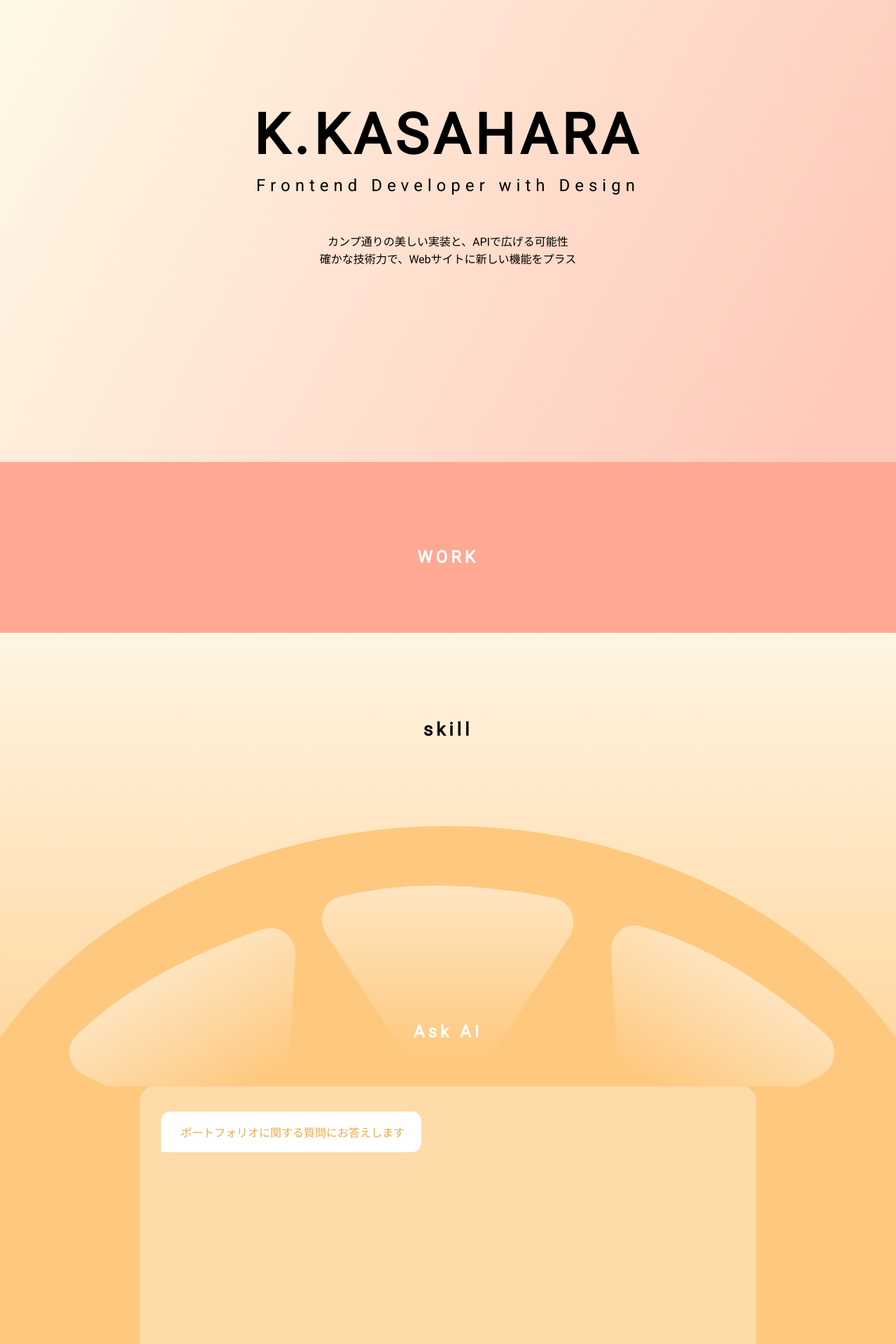
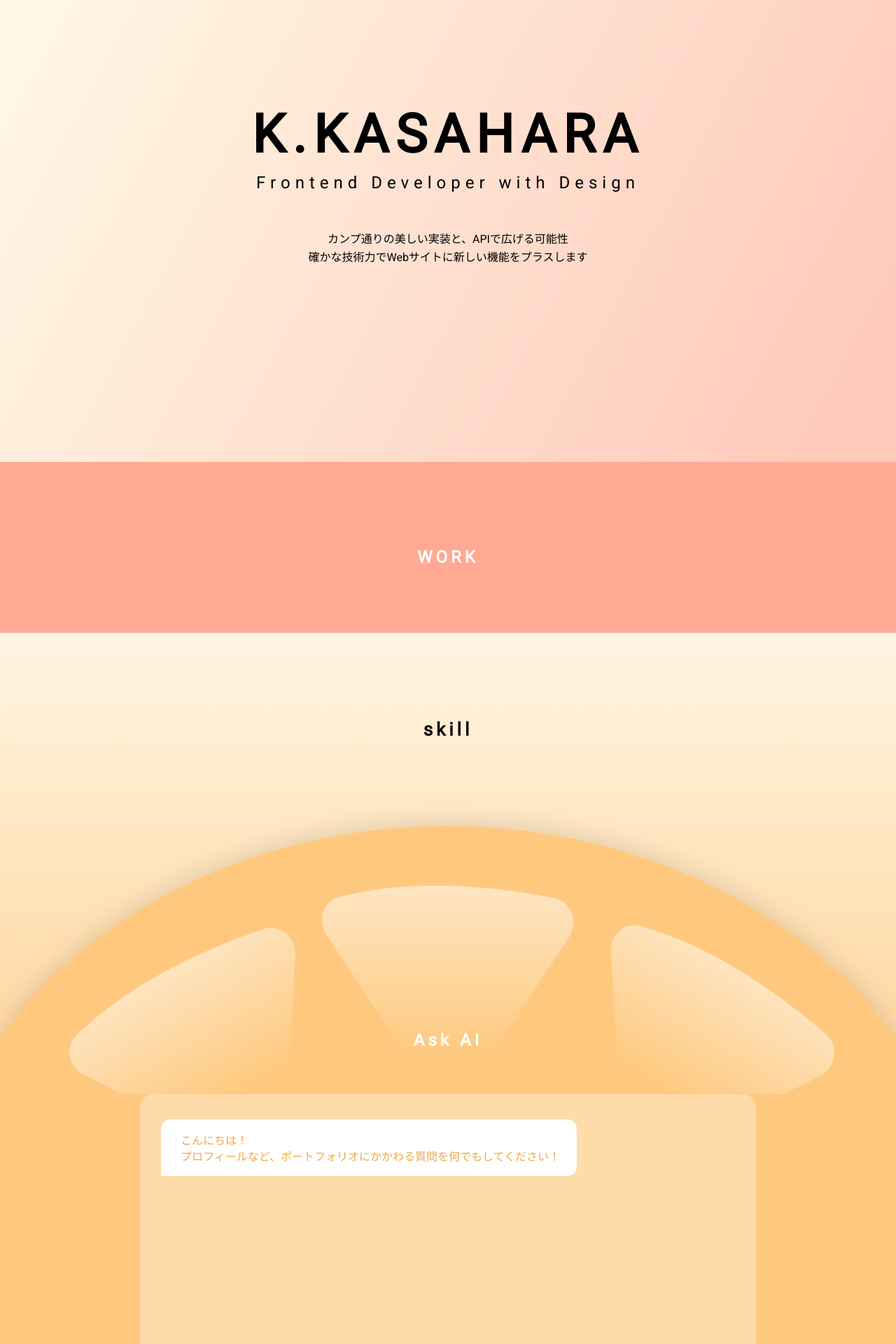
Before and after one commit to apricotn18/portfolio, a Next.js app: page / in a window 1280 px wide. Shown: the part 140-2060 px from the top of the page at 70% size. Built offline with nearby package versions, Linux system fonts and the light colour scheme.

Commit message:
feat: AIの初期メッセージ更新とTopセクションのテキスト・スタイル調整

```diff
--- a/src/components/askAI/AskAI.tsx
+++ b/src/components/askAI/AskAI.tsx
@@ -8,7 +8,8 @@ import type { Message } from './types';
 
 const initMessage: Message = {
 	role: "assistant",
-	text: `ポートフォリオに関する質問にお答えします`,
+	text: `こんにちは！
+プロフィールなど、ポートフォリオにかかわる質問を何でもしてください！`,
 };
 
 export default function AskAI() {
--- a/src/components/askAI/styles.module.scss
+++ b/src/components/askAI/styles.module.scss
@@ -1,10 +1,11 @@
 .askAi {
-	padding: calc(547px * 100vw / 1280px - 21vw) 0 0;
+	padding: calc(597px * 100vw / 1280px - 24vw) 0 0;
 	margin-top: -25vw;
 	background-image: url(orange.svg);
 	background-size: 100vw;
 	background-position: top;
 	background-repeat: no-repeat;
+	filter: drop-shadow(0 -8px 16px rgba(0, 0, 0, 0.1));
 }
 
 .heading {
--- a/src/components/top/Top.tsx
+++ b/src/components/top/Top.tsx
@@ -14,7 +14,7 @@ export default function Top() {
 				</div>
 				<p className={styles.description}>
 					カンプ通りの美しい実装と、APIで広げる可能性<br />
-					確かな技術力で、Webサイトに新しい機能をプラス
+					確かな技術力でWebサイトに新しい機能をプラスします
 				</p>
 			</div>
 		</section>
--- a/src/components/top/styles.module.scss
+++ b/src/components/top/styles.module.scss
@@ -16,9 +16,9 @@
 }
 
 .name {
-	font-size: 80px;
+	font-size: 76px;
 	font-weight: bold;
-	letter-spacing: 7px;
+	letter-spacing: 10px;
 }
 
 .subtitle {
```
